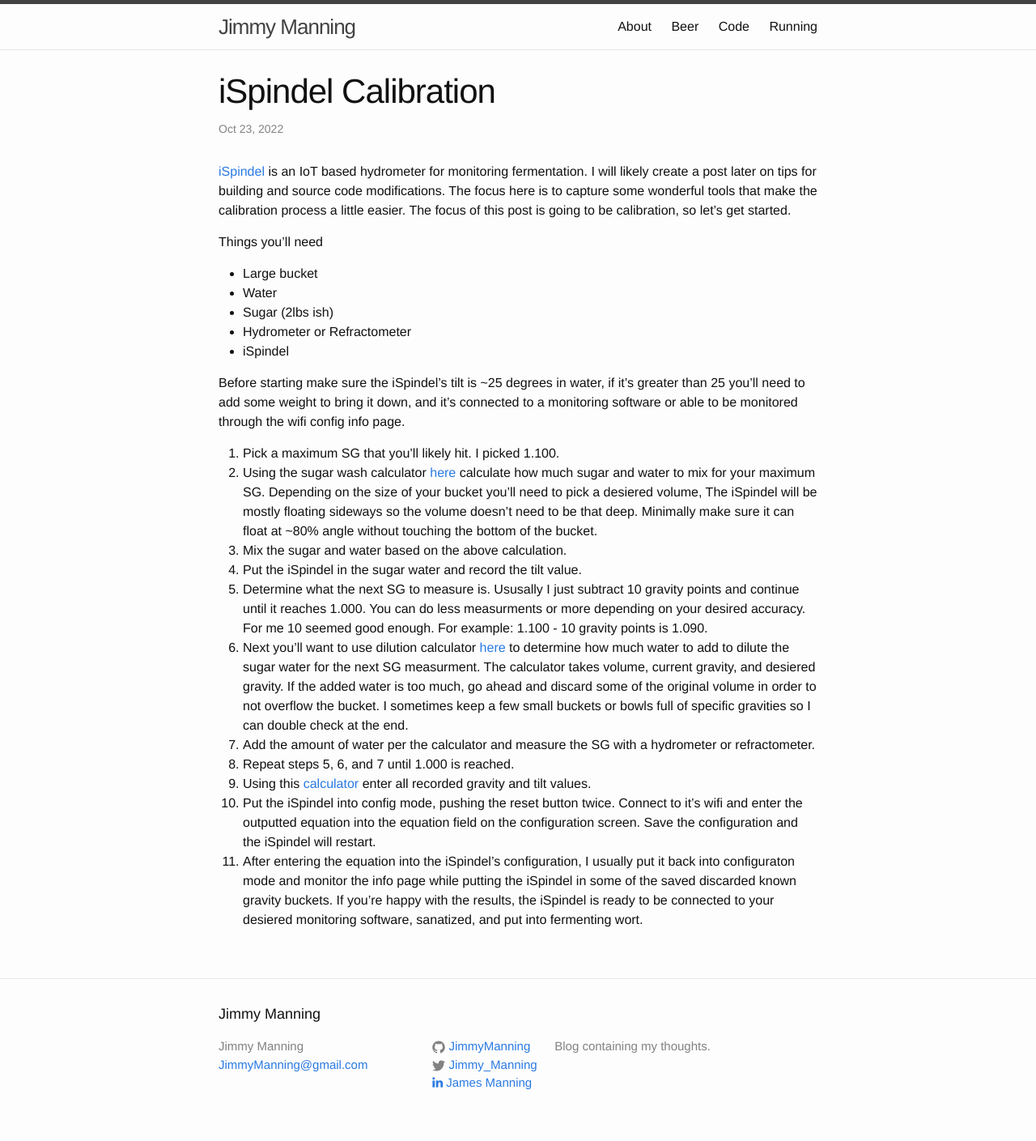
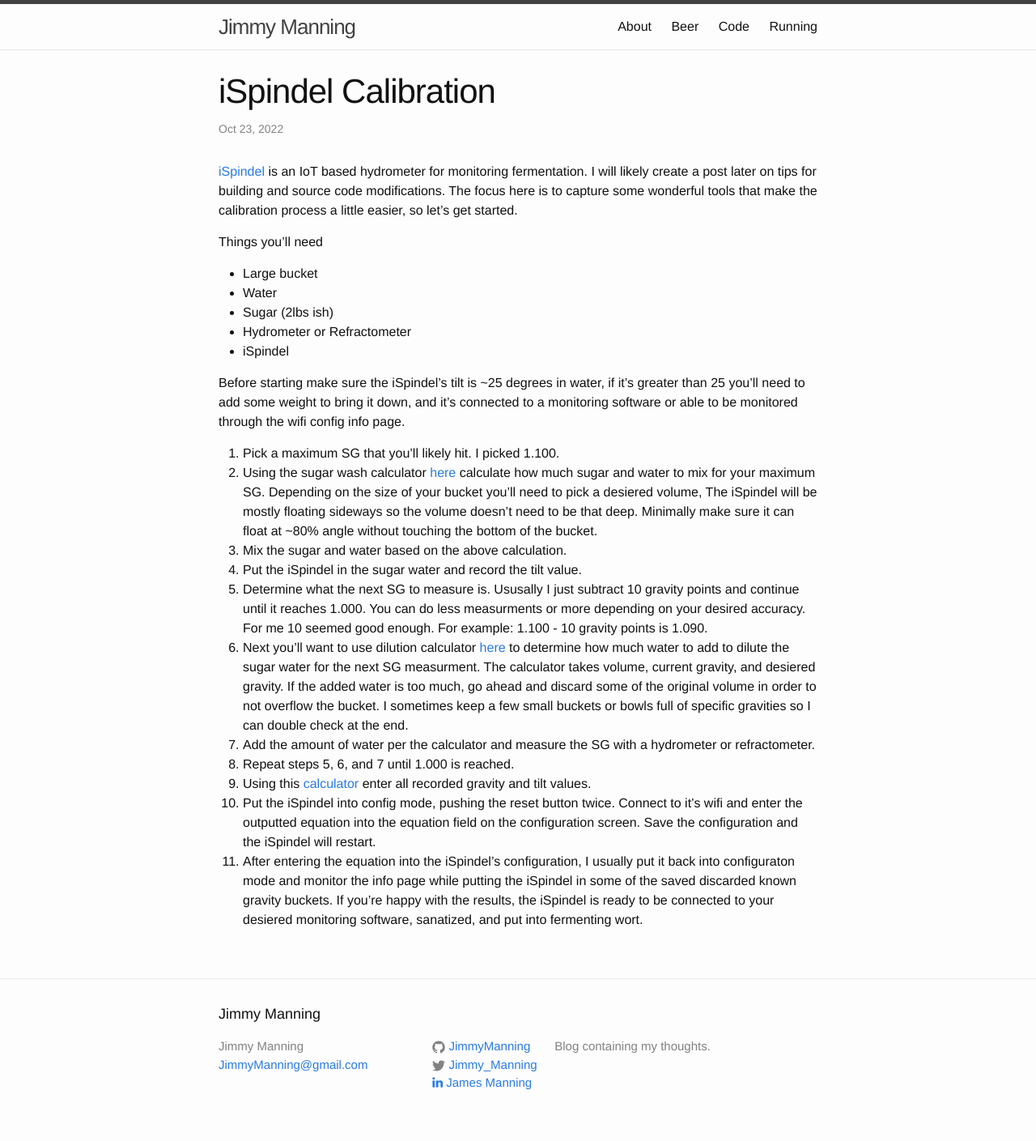
Before and after one commit to JimmyManning/jimmymanning.github.io, a Jekyll site: the page built from _beer/2022-10-23-ispindel-calibration.markdown, in a window 1280 px wide. Shown: the whole page at 81% size. Built offline with Jekyll 4.4.1, drawn with Linux system fonts in a browser that asks for light colours; nearby versions of some CDN libraries.

Commit message:
Removed some redundant text

```diff
--- a/_beer/2022-10-23-ispindel-calibration.markdown
+++ b/_beer/2022-10-23-ispindel-calibration.markdown
@@ -4,7 +4,7 @@ title:  "iSpindel Calibration"
 date:   2022-10-23 8:39:18 -0600
 categories: jekyll update
 ---
-[iSpindel](http://ispindel.de) is an IoT based hydrometer for monitoring fermentation. I will likely create a post later on tips for building and source code modifications. The focus here is to capture some wonderful tools that make the calibration process a little easier. The focus of this post is going to be calibration, so let's get started.
+[iSpindel](http://ispindel.de) is an IoT based hydrometer for monitoring fermentation. I will likely create a post later on tips for building and source code modifications. The focus here is to capture some wonderful tools that make the calibration process a little easier,  so let's get started.
 
 Things you'll need
 * Large bucket
```
